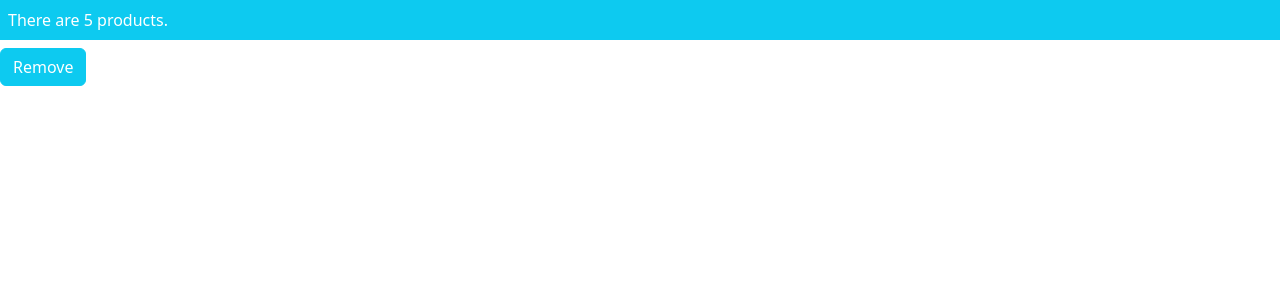
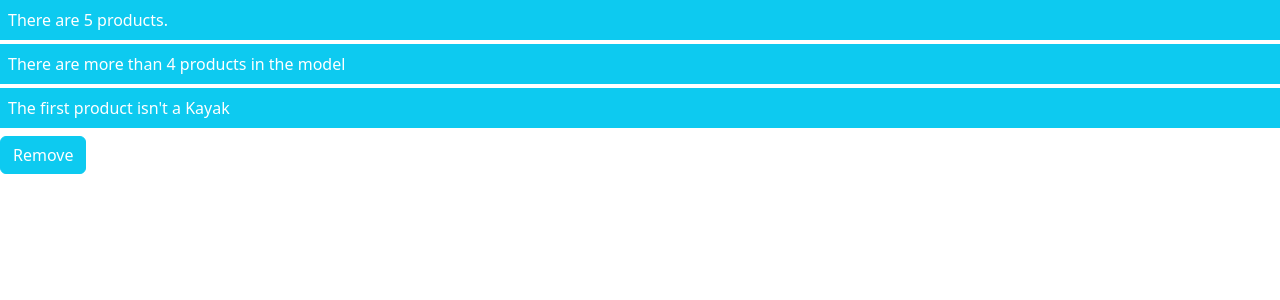
Before and after one commit to kirtnoel/Angular16Project, an Angular app: page / in a window 1280 px wide. Shown: the top 300 px of the page. Built offline with nearby package versions, Linux system fonts and the light colour scheme.

Commit message:
listing 12.3

```diff
--- a/src/app/template.html
+++ b/src/app/template.html
@@ -1,9 +1,15 @@
 <div class="text-white">
-  <div class="bg-info p-2">
-    There are {{ count() }} products.
-  </div>
+    <div class="bg-info p-2">
+      There are {{ count() }} products.
+    </div>
+    <div *ngIf="count() > 4" class="bg-info p-2 mt-1">
+        There are more than 4 products in the model
+    </div>
+    <div *ngIf="product(0)?.name != 'Kayak'" class="bg-info p-2 mt-1">
+        The first product isn't a Kayak
+    </div>
 </div>
 
 <button class="btn btn-info text-white mt-2" (click)="removeProduct()">
-  Remove
+    Remove
 </button>
```
